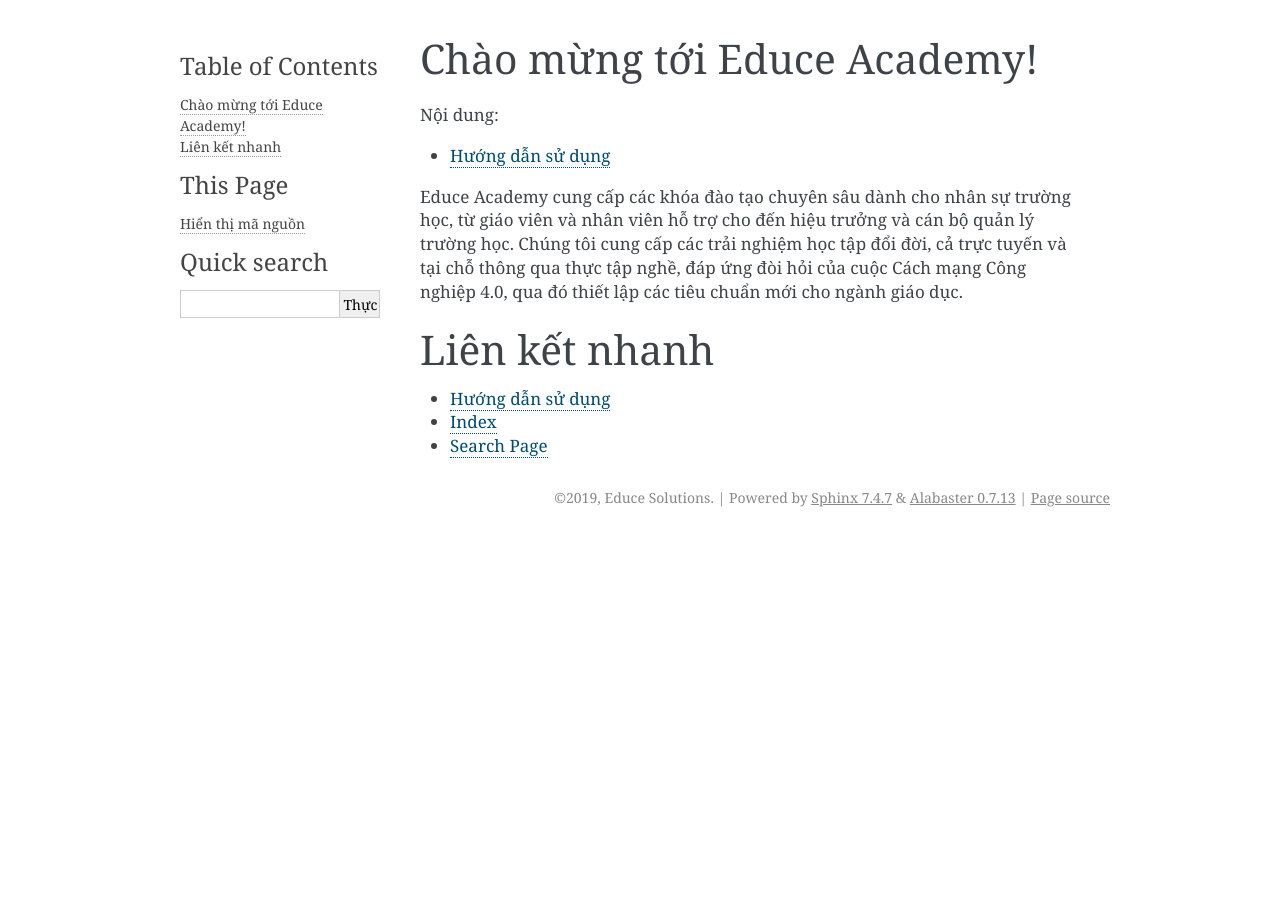
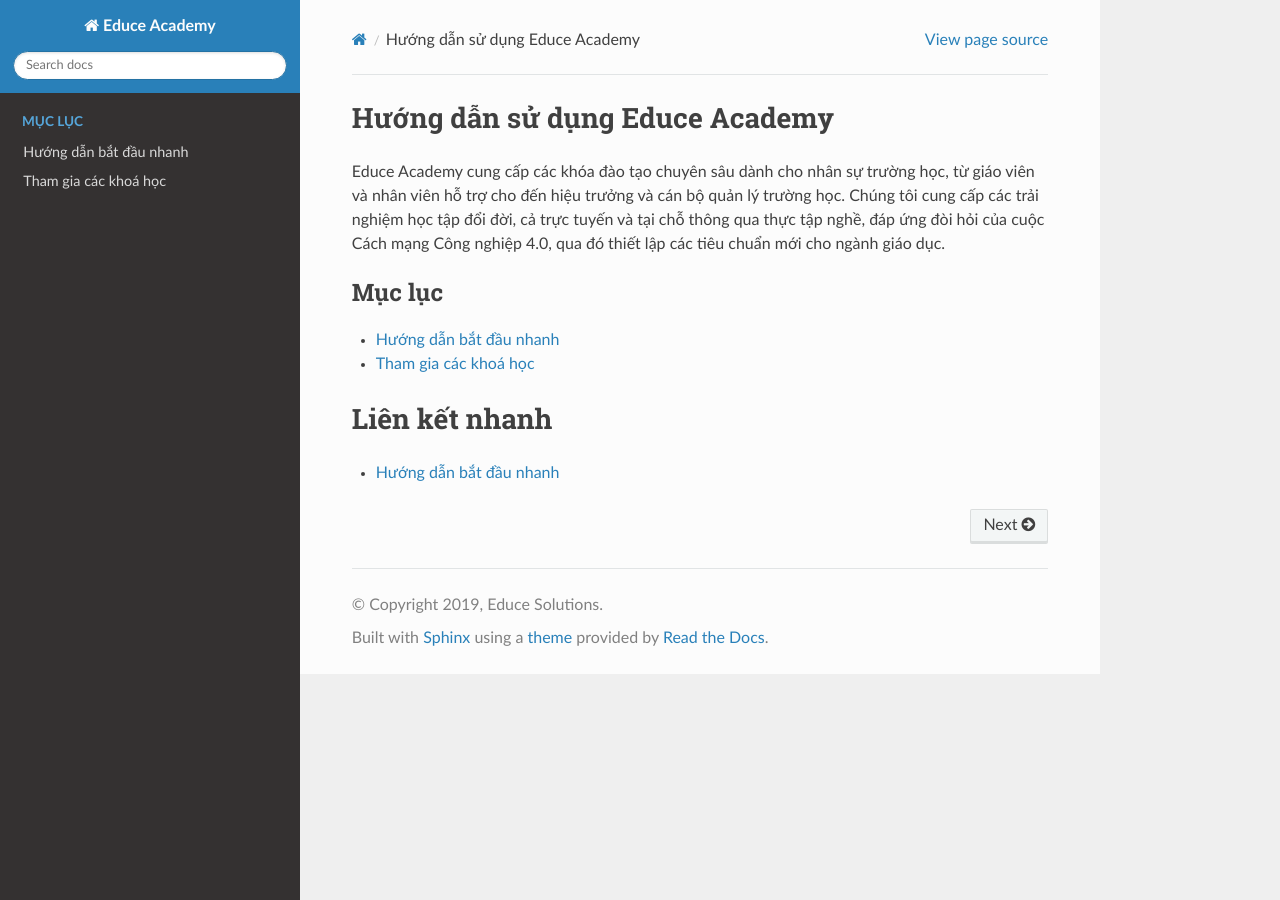
Before and after one commit to EduceSolutions/educe-academy-docs, a Sphinx documentation site: the page built from docs/index.rst, in a window 1280 px wide. Built offline with Sphinx 7.4.7 and the Read the Docs theme 2.0.0, drawn with Linux system fonts in a browser that asks for light colours.

Commit message:
change theme

```diff
--- /dev/null
+++ b/docs/attending.rst
@@ -0,0 +1,4 @@
+:: _attending:
+
+Tham gia các khoá học
+=====================
--- a/docs/conf.py
+++ b/docs/conf.py
@@ -74,13 +74,14 @@
 # The theme to use for HTML and HTML Help pages.  See the documentation for
 # a list of builtin themes.
 #
-html_theme = 'alabaster'
+html_theme = 'sphinx_rtd_theme'
 
 # Theme options are theme-specific and customize the look and feel of a theme
 # further.  For a list of options available for each theme, see the
 # documentation.
 #
 # html_theme_options = {}
+html_theme_options = {'body_min_width': '300px'}
 
 # Add any paths that contain custom static files (such as style sheets) here,
 # relative to this directory. They are copied after the builtin static files,
--- a/docs/index.rst
+++ b/docs/index.rst
@@ -3,22 +3,24 @@
    You can adapt this file completely to your liking, but it should at least
    contain the root `toctree` directive.
 
-Chào mừng tới Educe Academy!
-============================
+.. _index:
 
-.. toctree::
-   :maxdepth: 2
-   :caption: Nội dung:
-
-   quickstart
+Hướng dẫn sử dụng Educe Academy
+========================================
 
 .. marketing content goes here
 
 Educe Academy cung cấp các khóa đào tạo chuyên sâu dành cho nhân sự trường học, từ giáo viên và nhân viên hỗ trợ cho đến hiệu trưởng và cán bộ quản lý trường học. Chúng tôi cung cấp các trải nghiệm học tập đổi đời, cả trực tuyến và tại chỗ thông qua thực tập nghề, đáp ứng đòi hỏi của cuộc Cách mạng Công nghiệp 4.0, qua đó thiết lập các tiêu chuẩn mới cho ngành giáo dục.
 
+.. toctree::
+   :maxdepth: 2
+   :caption: Mục lục
+   :name: maintoc
+
+   quickstart
+   attending
+
 Liên kết nhanh
 ==============
 
-* :doc:`quickstart`
-* :ref:`genindex`
-* :ref:`search`
+* :ref:`quickstart`
--- a/docs/quickstart.rst
+++ b/docs/quickstart.rst
@@ -1,10 +1,24 @@
-Hướng dẫn sử dụng
-=================
+.. _quickstart:
+
+Hướng dẫn bắt đầu nhanh
+=======================
 
 Để bắt đầu sử dụng Educe Academy, bạn chỉ cần thực hiện những bước đơn giản sau.
 
 1. Truy cập trang web của `Educe Academy <https://educe.academy/portal/>`_;
-2. Đăng nhập tài khoản Educe Academy. Bạn có thể sử dụng tài khoản sẵn có, hoặc đăng nhập bằng Google và Facebook.
+2. Đăng nhập tài khoản Educe Academy. Bạn có thể sử dụng tài khoản sẵn có, hoặc đăng nhập bằng Google và Facebook;
 
 .. image:: quickstart/login2.png
    :scale: 50%
+
+3. Trang *Bảng điều khiển* thể hiện danh sách các khoá học bạn đang tham gia.
+
+.. image:: quickstart/frontpage.png
+   :scale: 40%
+
+4. Bạn cũng có thể truy cập danh sách các khoá học hiện tại trong trang *Các khoá học của tôi*.
+
+.. image:: quickstart/mycourses.png
+   :scale: 40%
+
+5. Tận hưởng các khoá học phong phú của Educe Academy.
```
Also changed, not shown: docs/quickstart/frontpage.png (added), docs/quickstart/login2.png, docs/quickstart/mycourses.png (added), 1 other file.
